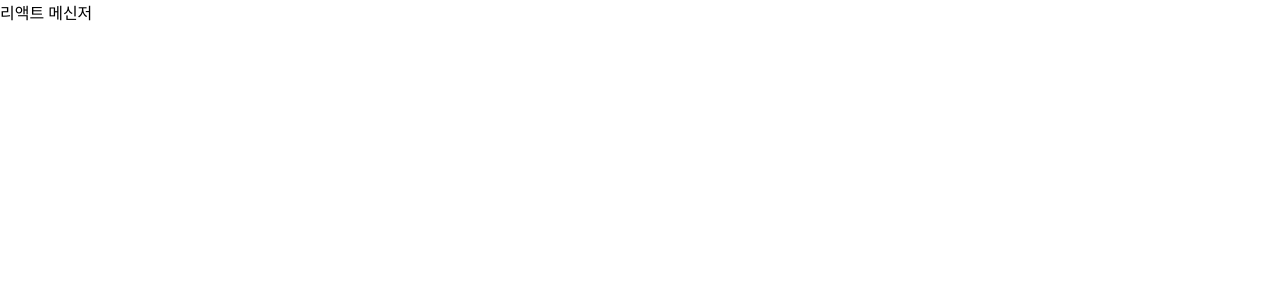
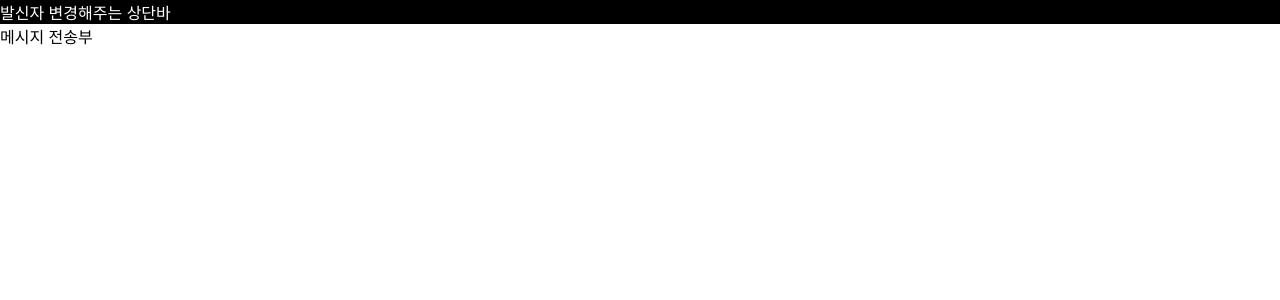
Before and after one commit to yunaisme/react-messenger-12th, a React (Create React App) app: page / in a window 1280 px wide. Shown: the top 300 px of the page. Built offline with nearby package versions, Linux system fonts and the light colour scheme.

Commit message:
upload template

```diff
--- a/src/App.js
+++ b/src/App.js
@@ -1,11 +1,15 @@
 import React from 'react';
 import styled from 'styled-components';
 
-function App() {
-	return <Wrapper>리액트 메신저</Wrapper>;
+import ChattingScreen from './components/ChattingScreen';
+
+export default function App() {
+	return (
+		<Wrapper>
+			<ChattingScreen></ChattingScreen>
+		</Wrapper>
+	);
 }
-
-export default App;
 
 const Wrapper = styled.div`
 	height: 100vh;
--- /dev/null
+++ b/src/components/ChattingScreen.js
@@ -0,0 +1,31 @@
+import React, { useState } from 'react';
+import styled from 'styled-components';
+
+import Header from './Header';
+import MessageSender from './MessageSender';
+
+export default function ChattingScreen() {
+	const EUNKO = 'https://img.techpowerup.org/200908/eun.png';
+	const COOL = 'https://img.techpowerup.org/200908/NjRiY2JjOGU5YzQz.png';
+
+	const MSGLIST = [
+		{ user: true, content: '안녕하세요 12기 프론트엔드 개발자분들' },
+		{ user: true, content: '저희의 대화를 마음껏 조작해보세요 💌' },
+		{ user: true, content: '상단에 프로필을 눌러서 발신자 변경하면 됩니당~' },
+		{ user: false, content: '안녕 은아' },
+		{ user: false, content: '뭐해 ?' },
+		{ user: true, content: '시원아 넌 최고의 팀장이야' },
+		{ user: false, content: '나도 아니까  ' },
+		{ user: false, content: '그만 말해줘도 돼' },
+		{ user: true, content: 'ㅠㅠ' },
+	];
+
+	return (
+		<Wrapper>
+			<Header></Header>
+			<MessageSender></MessageSender>
+		</Wrapper>
+	);
+}
+
+const Wrapper = styled.div``;
--- /dev/null
+++ b/src/components/Header.js
@@ -0,0 +1,10 @@
+import React from 'react';
+import styled from 'styled-components';
+
+export default function Header() {
+	return <Wrapper>발신자 변경해주는 상단바</Wrapper>;
+}
+const Wrapper = styled.div`
+	background-color: black;
+	color: white;
+`;
--- /dev/null
+++ b/src/components/MessageSender.js
@@ -0,0 +1,7 @@
+import React from 'react';
+import styled from 'styled-components';
+
+export default function MessageSender() {
+	return <Wrapper>메시지 전송부</Wrapper>;
+}
+const Wrapper = styled.div``;
```
